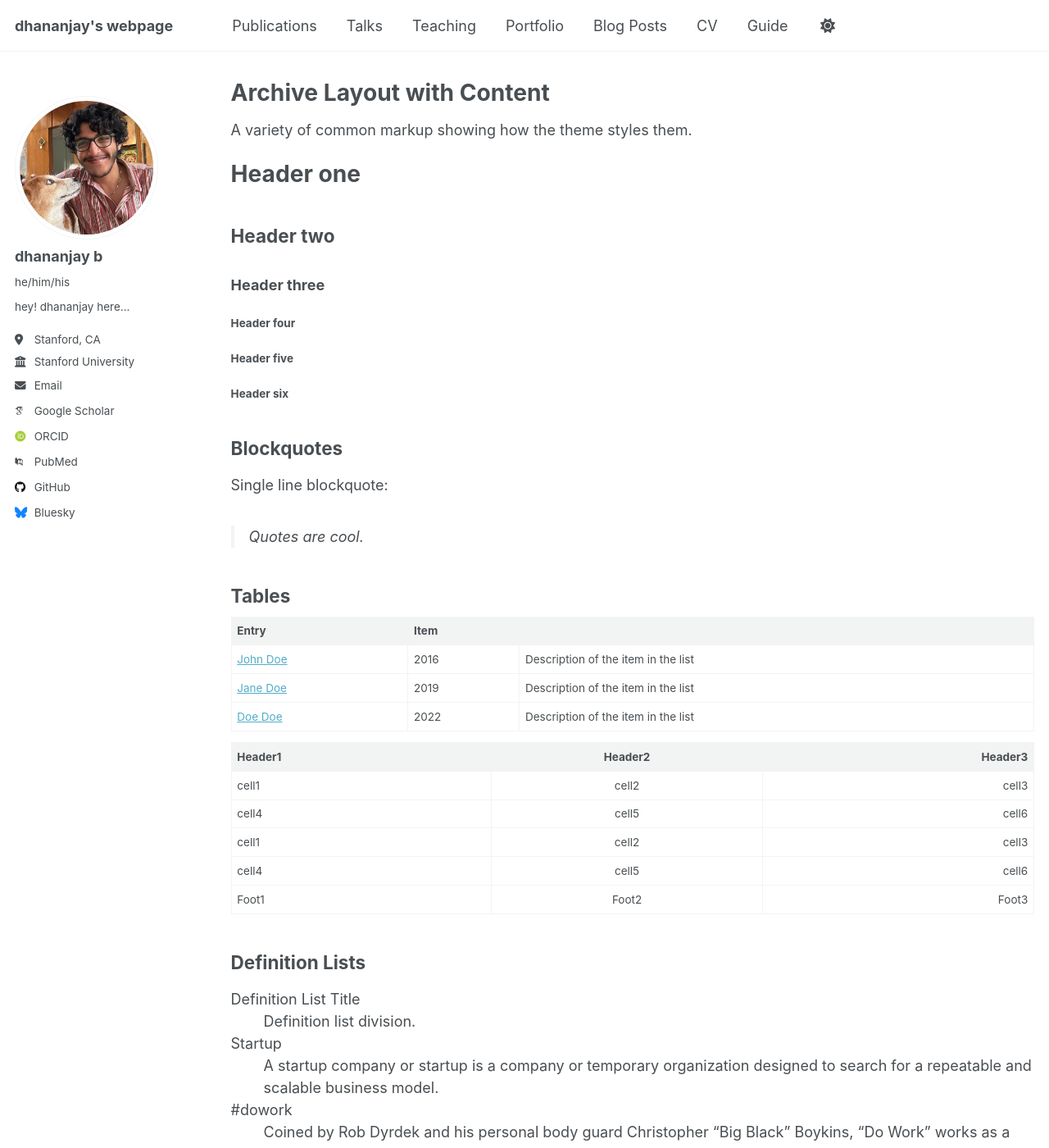
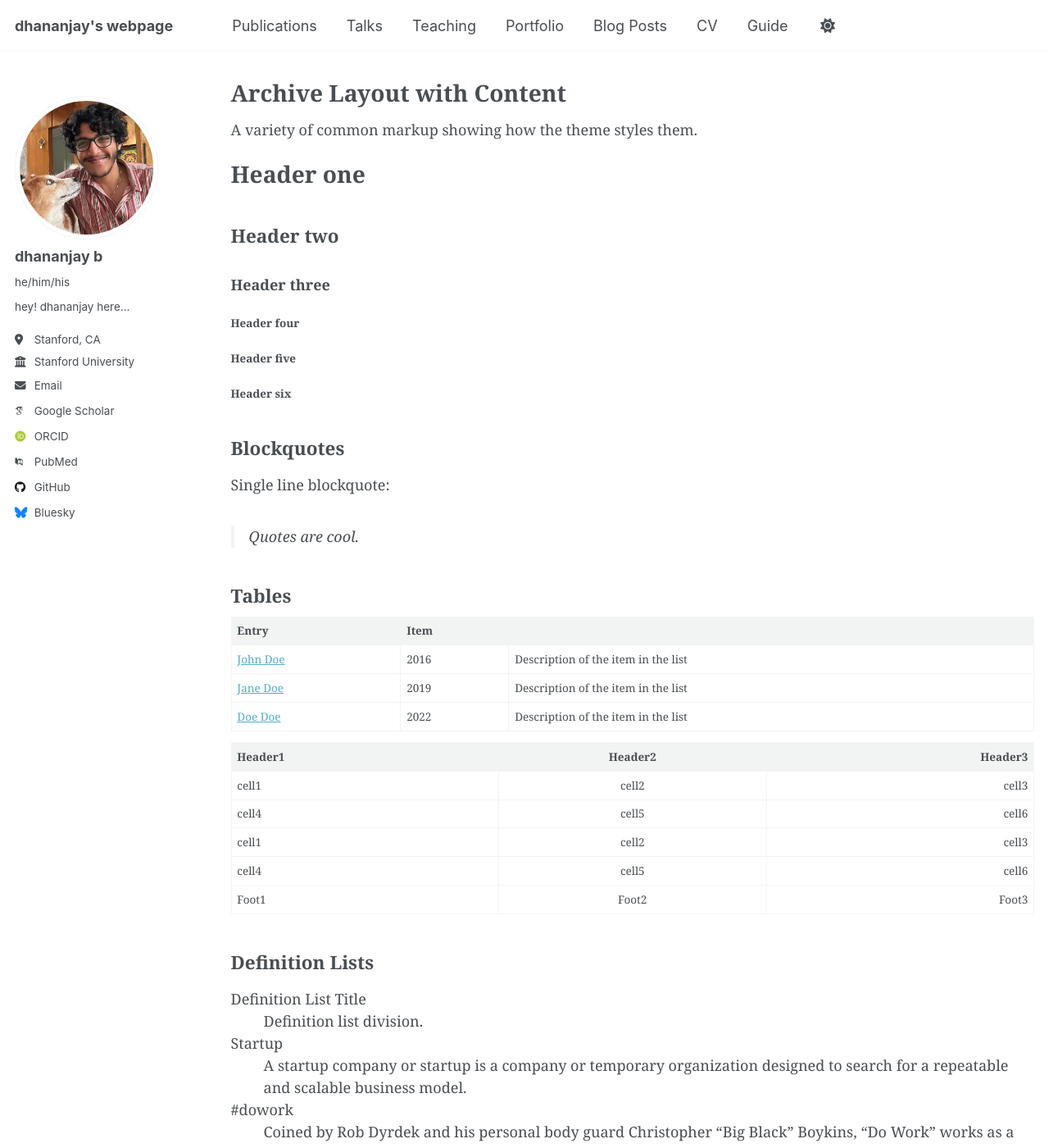
Before and after one commit to Dhananjay42/dhananjay42.github.io, a Jekyll site: the page built from _pages/archive-layout-with-content.md, in a window 1280 px wide and 1400 px high. Shown: the whole window at 82% size. Built offline with Jekyll 4.4.1, drawn with Linux system fonts in a browser that asks for light colours; some web fonts are replaced; a script that is not in the unit is left out.

Commit message:
Update _themes.scss

```diff
--- a/_sass/_themes.scss
+++ b/_sass/_themes.scss
@@ -39,8 +39,8 @@ $type-size-6                : 0.75em;   // ~12px
 $type-size-7                : 0.6875em; // ~11px
 $type-size-8                : 0.625em;  // ~10px
 
-$global-font-family         : $sans-serif;
-$header-font-family         : $sans-serif;
+$global-font-family         : $serif;
+$header-font-family         : $serif;
 $caption-font-family        : $serif;
 
 /* ==========================================================================
```
